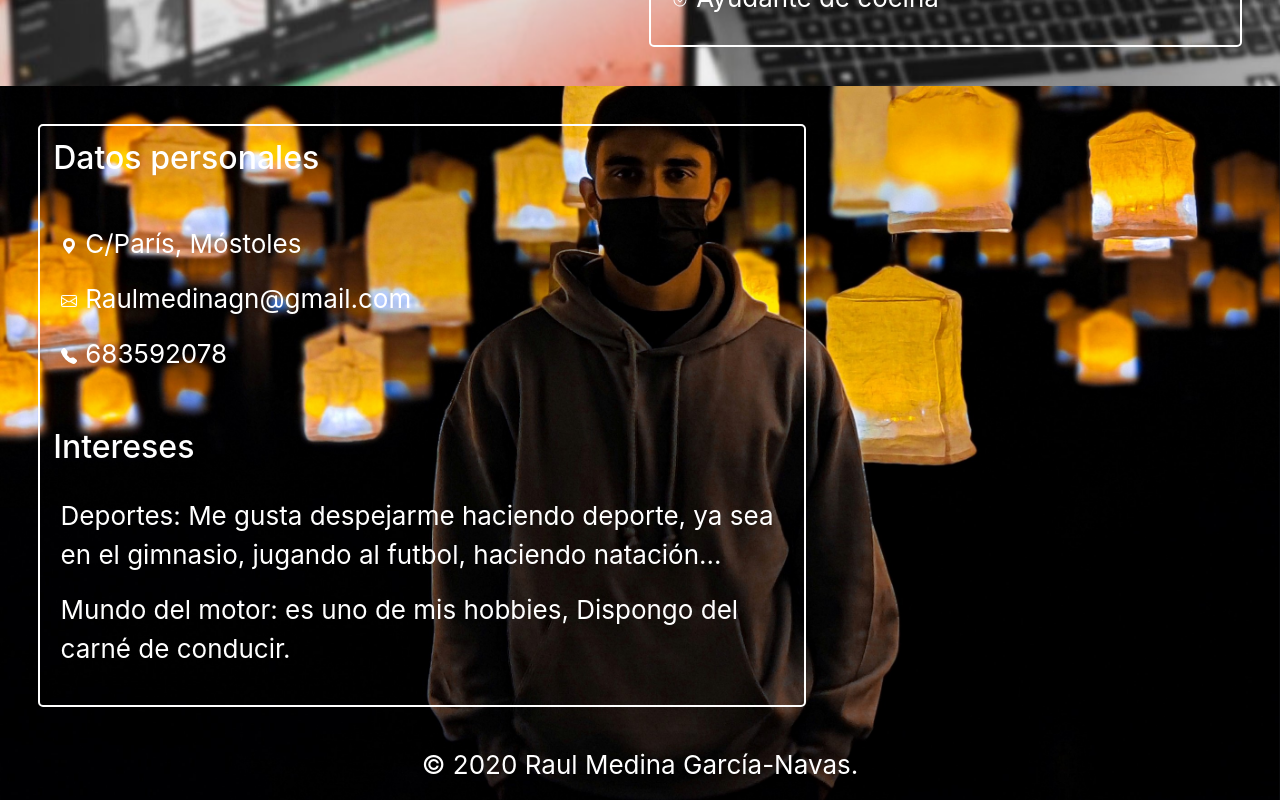
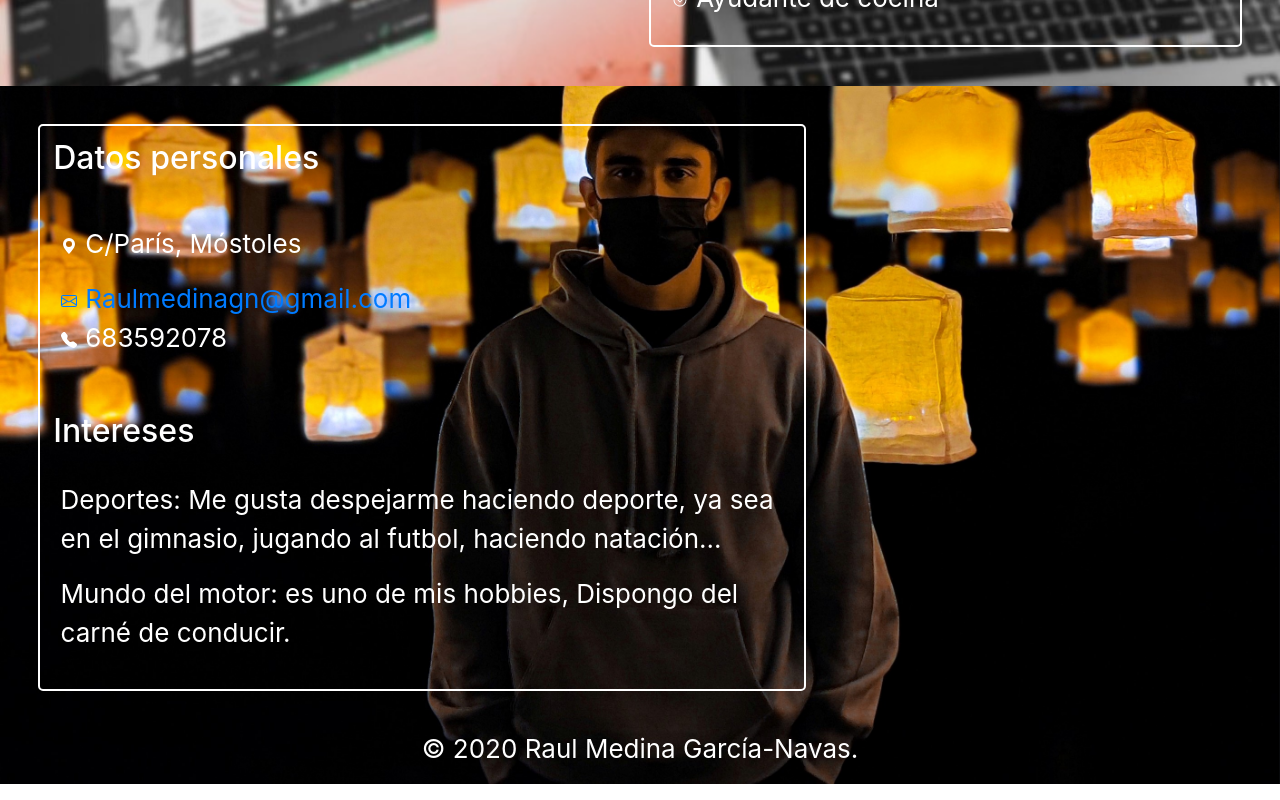
Before and after one commit to Raulmedinagn/cv, a React (Create React App) app: page / in a window 1280 px wide. Shown: the part 1367-2167 px from the top of the page. Built offline with nearby package versions, Linux system fonts and the light colour scheme.

Commit message:
mandar gmail

```diff
--- a/src/App.js
+++ b/src/App.js
@@ -88,11 +88,11 @@ function App() {
             <path d="M8 16s6-5.686 6-10A6 6 0 0 0 2 6c0 4.314 6 10 6 10zm0-7a3 3 0 1 1 0-6 3 3 0 0 1 0 6z"/>
           </svg>
           C/París, Móstoles</p>
-          <p>
+          <a href="https://mail.google.com/mail/?view=cm&fs=1&to=raulmedinagn@gmail.com">
           <svg xmlns="http://www.w3.org/2000/svg" width="16" height="16" fill="currentColor" class="bi bi-envelope m-2" viewBox="0 0 16 16">
             <path d="M0 4a2 2 0 0 1 2-2h12a2 2 0 0 1 2 2v8a2 2 0 0 1-2 2H2a2 2 0 0 1-2-2V4zm2-1a1 1 0 0 0-1 1v.217l7 4.2 7-4.2V4a1 1 0 0 0-1-1H2zm13 2.383l-4.758 2.855L15 11.114v-5.73zm-.034 6.878L9.271 8.82 8 9.583 6.728 8.82l-5.694 3.44A1 1 0 0 0 2 13h12a1 1 0 0 0 .966-.739zM1 11.114l4.758-2.876L1 5.383v5.73z"/>
           </svg>
-          Raulmedinagn@gmail.com</p>
+          Raulmedinagn@gmail.com</a>
           <p>
           <svg xmlns="http://www.w3.org/2000/svg" width="16" height="16" fill="currentColor" class="bi bi-telephone-fill m-2" viewBox="0 0 16 16">
             <path fill-rule="evenodd" d="M1.885.511a1.745 1.745 0 0 1 2.61.163L6.29 2.98c.329.423.445.974.315 1.494l-.547 2.19a.678.678 0 0 0 .178.643l2.457 2.457a.678.678 0 0 0 .644.178l2.189-.547a1.745 1.745 0 0 1 1.494.315l2.306 1.794c.829.645.905 1.87.163 2.611l-1.034 1.034c-.74.74-1.846 1.065-2.877.702a18.634 18.634 0 0 1-7.01-4.42 18.634 18.634 0 0 1-4.42-7.009c-.362-1.03-.037-2.137.703-2.877L1.885.511z"/>
```
Also changed, not shown: 1 other file (tests, documents, lock files or other folders).
